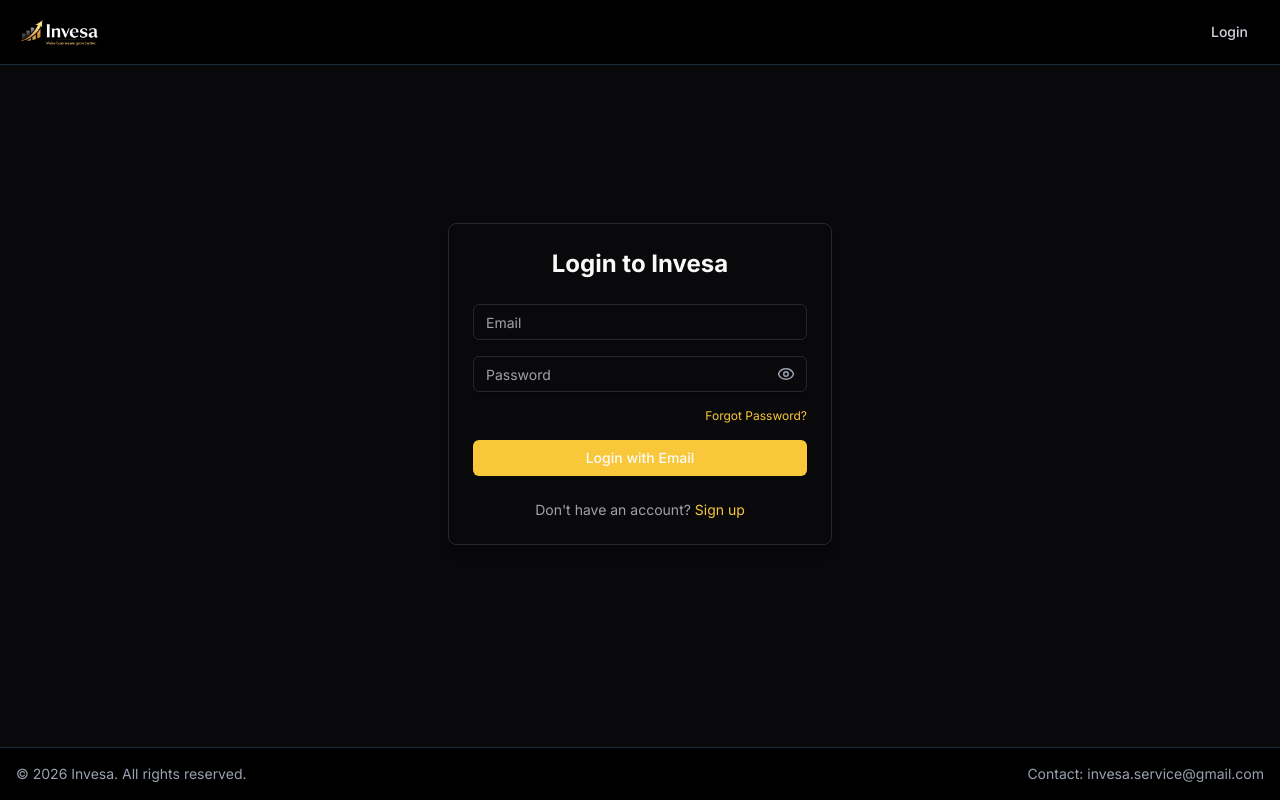
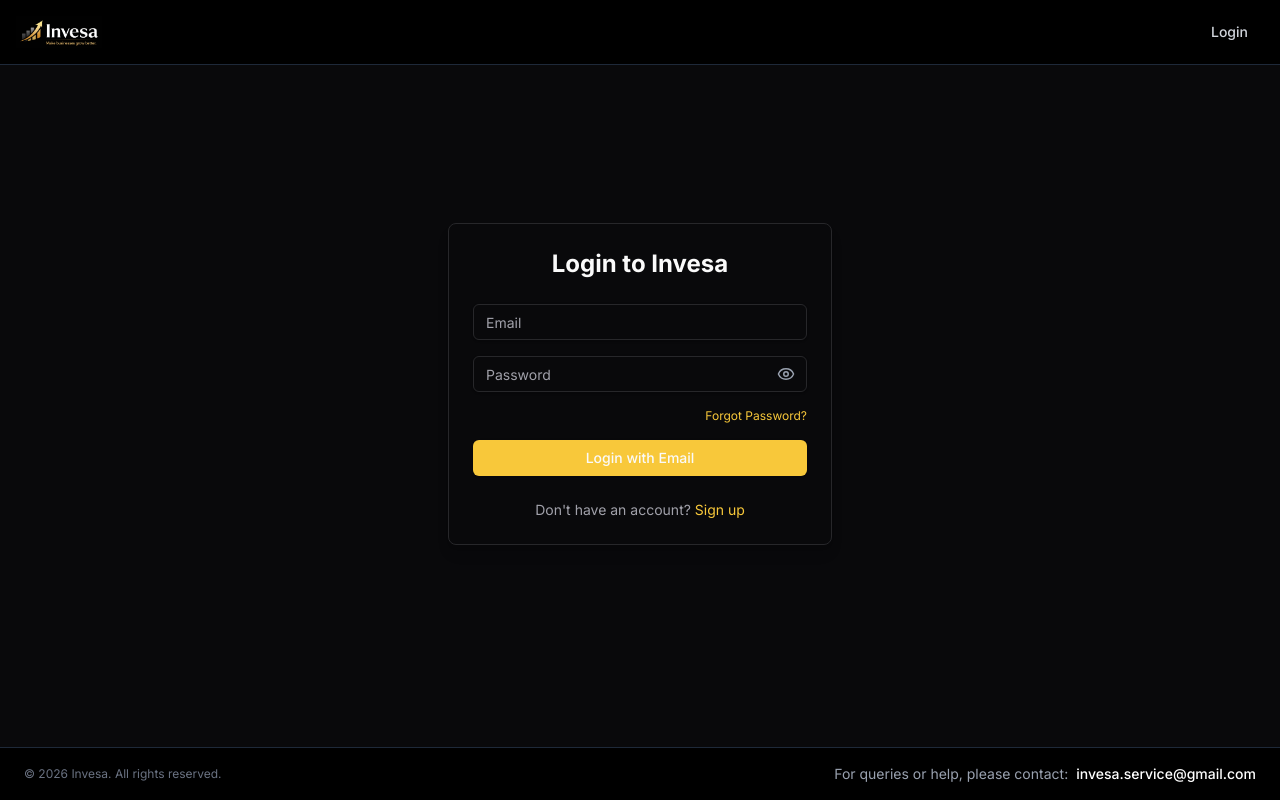
Before and after one commit to cherukurigowtham/invesa-prod, a React (Vite) app in the folder frontend/: page /login in a window 1280 px wide. Built offline with nearby package versions, Linux system fonts and the light colour scheme; no server answers.

Commit message:
chore: final polish, bug fixes, and footer refinement

```diff
--- a/frontend/src/components/Footer.jsx
+++ b/frontend/src/components/Footer.jsx
@@ -1,14 +1,20 @@
 const Footer = () => {
     return (
         <footer className="fixed bottom-0 w-full bg-black border-t border-gray-800 py-4 text-center text-gray-400 text-sm z-50">
-            <div className="container mx-auto flex flex-col items-center justify-between gap-2 px-4 text-center md:flex-row">
-                <p>&copy; {new Date().getFullYear()} Invesa. All rights reserved.</p>
-                <div className="flex items-center gap-4">
-                    <a href="mailto:invesa.service@gmail.com" className="text-gray-400 hover:text-white transition-colors">
-                        Contact: invesa.service@gmail.com
+            <div className="container mx-auto flex flex-col md:flex-row items-center justify-between gap-4 px-6 text-center md:text-left">
+                <p className="text-gray-500 text-xs">
+                    &copy; {new Date().getFullYear()} Invesa. All rights reserved.
+                </p>
+
+                <div className="flex flex-col md:flex-row items-center justify-center gap-1 md:gap-2 text-sm text-gray-400">
+                    <span>For queries or help, please contact:</span>
+                    <a
+                        href="mailto:invesa.service@gmail.com"
+                        className="text-white hover:text-yellow-500 transition-colors font-medium hover:underline"
+                    >
+                        invesa.service@gmail.com
                     </a>
                 </div>
-
             </div>
         </footer>
     );
--- a/frontend/src/pages/Chat.jsx
+++ b/frontend/src/pages/Chat.jsx
@@ -14,6 +14,22 @@
     const [searchParams] = useSearchParams();
     const navigate = useNavigate();
     const messagesEndRef = useRef(null);
+
+    const scrollToBottom = () => {
+        messagesEndRef.current?.scrollIntoView({ behavior: "smooth" });
+    };
+
+    const fetchConversations = async () => {
+        try {
+            // Fetch all messages involving current user to group them
+            // This is inefficient but works without a dedicated endpoint
+            const response = await api.get(`/messages?user1=${currentUser.id}&user2=${currentUser.id}&limit=500`);
+            setLoading(false);
+        } catch (error) {
+            console.error("Failed to fetch conversations", error);
+            setLoading(false);
+        }
+    };
 
     // Initial load: fetch all messages to build conversation list
     useEffect(() => {
@@ -60,43 +76,6 @@
         const interval = setInterval(fetchMessages, 3000); // Poll every 3s
         return () => clearInterval(interval);
     }, [selectedUser, currentUser.id]);
-
-    const fetchConversations = async () => {
-        try {
-            // Fetch all messages involving current user to group them
-            // This is inefficient but works without a dedicated endpoint
-            // A better way: Backend endpoint /api/conversations
-            // For MVP: We fetch "all" (limit high) and client-side group.
-            const response = await api.get(`/messages?user1=${currentUser.id}&user2=${currentUser.id}&limit=500`);
-            // Wait, existing endpoint filters by user1 AND user2?
-            // Step 662: WHERE (sender_id = $1 AND receiver_id = $2) OR ...
-            // That endpoint requires TWO users. It cannot "list all my chats".
-
-            // PROBLEM: We need an endpoint to "list my conversations".
-            // Since we can't easily change backend right now without more files,
-            // AND the user wants "Implement chat feature", implies UI.
-
-            // Workaround:
-            // 1. If we came from IdeaCard, we have a target user.
-            // 2. If we just open /chat, we show "No chats".
-            // 3. We really strictly need a backend change to list conversations.
-
-            // Let's modify the backend `GetMessages` to handle "only one user param" -> list all messages?
-            // Or add `GetConversations`.
-
-            // Let's stick to the UI for now. If no conversations endpoint,
-            // we can only chat if we know who we are chatting with (via IdeaCard).
-
-            setLoading(false);
-        } catch (error) {
-            console.error("Failed to fetch conversations", error);
-            setLoading(false);
-        }
-    };
-
-    const scrollToBottom = () => {
-        messagesEndRef.current?.scrollIntoView({ behavior: "smooth" });
-    };
 
     const handleSend = async (e) => {
         e.preventDefault();
--- a/frontend/src/pages/ForgotPassword.jsx
+++ b/frontend/src/pages/ForgotPassword.jsx
@@ -1,6 +1,6 @@
 import { useState } from 'react';
 import { Link } from 'react-router-dom';
-
+import api from '../api';
 import Button from '../components/Button';
 import Input from '../components/Input';
 
--- a/frontend/src/pages/Login.jsx
+++ b/frontend/src/pages/Login.jsx
@@ -39,20 +39,6 @@
             setError(err.response?.data?.error || "Invalid email or password");
         } finally {
             setLoading(false);
-        }
-    };
-
-    const handleSocialLogin = async (provider) => {
-        try {
-            const { error } = await supabase.auth.signInWithOAuth({
-                provider: provider,
-                options: {
-                    redirectTo: `${window.location.origin}/auth/callback`
-                }
-            });
-            if (error) throw error;
-        } catch (err) {
-            setError(err.message);
         }
     };
 
--- a/frontend/src/pages/Profile.jsx
+++ b/frontend/src/pages/Profile.jsx
@@ -25,9 +25,12 @@
 
     useEffect(() => {
         const fetchMyIdeas = async () => {
-            if (!user) return;
+            if (!user) {
+                navigate('/login');
+                return;
+            }
+
             try {
-                // Using the main ideas endpoint with a user_id filter
                 const response = await api.get(`/ideas?user_id=${user.id}`);
                 const items = response.data?.items ?? response.data ?? [];
                 setMyIdeas(items);
@@ -37,8 +40,9 @@
                 setLoading(false);
             }
         };
+
         fetchMyIdeas();
-    }, [user?.id]);
+    }, [user, navigate]);
 
     const handleDelete = async (ideaId) => {
         if (!window.confirm("Are you sure you want to delete this idea? This cannot be undone.")) {
--- a/frontend/src/pages/Register.jsx
+++ b/frontend/src/pages/Register.jsx
@@ -18,7 +18,6 @@
         bio: ''
     });
     const [error, setError] = useState('');
-    const [suggestions, setSuggestions] = useState([]);
     const [isLoading, setIsLoading] = useState(false);
     const [successMessage, setSuccessMessage] = useState('');
     const [showPassword, setShowPassword] = useState(false);
@@ -38,13 +37,10 @@
         return null;
     };
 
-
-
     const handleSubmit = async (e) => {
         e.preventDefault();
         setIsLoading(true);
         setError('');
-        setSuggestions([]);
 
         if (formData.password !== formData.confirm_password) {
             setError("Passwords do not match");
@@ -88,20 +84,6 @@
         }
     };
 
-    const handleSocialLogin = async (provider) => {
-        try {
-            const { error } = await supabase.auth.signInWithOAuth({
-                provider: provider,
-                options: {
-                    redirectTo: `${window.location.origin}/auth/callback`
-                }
-            });
-            if (error) throw error;
-        } catch (err) {
-            setError(err.message);
-        }
-    };
-
     if (successMessage) {
         return (
             <div className="flex min-h-[80vh] items-center justify-center">
@@ -115,7 +97,7 @@
     }
 
     return (
-        <div className="flex min-h-[80vh] items-center justify-center py-10 px-4">
+        <div className="flex min-h-[80vh] items-center justify-center py-10 px-4" >
             <div className="w-full max-w-md p-6 rounded-lg border shadow-lg bg-card text-card-foreground">
                 <h1 className="text-2xl font-bold mb-2 text-center text-yellow-500">Create Account</h1>
                 <p className="text-sm text-gray-400 text-center mb-6">Join Invesa today</p>
@@ -212,7 +194,7 @@
                     Already have an account? <Link to="/login" className="text-yellow-500 hover:underline font-medium">Login</Link>
                 </p>
             </div>
-        </div>
+        </div >
     );
 };
 
--- a/frontend/src/pages/ResetPassword.jsx
+++ b/frontend/src/pages/ResetPassword.jsx
@@ -1,21 +1,31 @@
 import { useState, useEffect } from 'react';
-import { useNavigate } from 'react-router-dom';
+import { Link, useNavigate, useSearchParams } from 'react-router-dom';
+import api from '../api';
 
 import Button from '../components/Button';
 import Input from '../components/Input';
 
 const ResetPassword = () => {
+    const [searchParams] = useSearchParams();
     const navigate = useNavigate();
+    const token = searchParams.get('token');
+
     const [password, setPassword] = useState('');
     const [confirmPassword, setConfirmPassword] = useState('');
+    const [loading, setLoading] = useState(false);
     const [message, setMessage] = useState('');
     const [error, setError] = useState('');
-    const [isLoading, setIsLoading] = useState(false);
+
+    const validatePassword = (pwd) => {
+        if (pwd.length < 8) return "Password must be at least 8 chars long";
+        if (!/\d/.test(pwd)) return "Password must contain a number";
+        if (!/[A-Z]/.test(pwd)) return "Password must contain an uppercase letter";
+        if (!/[!@#$%^&*(),.?":{}|<>]/.test(pwd)) return "Password must contain a special character";
+        return null;
+    };
 
     useEffect(() => {
         // Get token from URL query params
-        const params = new URLSearchParams(window.location.search);
-        const tokenFromUrl = params.get('token');
         if (!tokenFromUrl) {
             setError("Invalid or missing reset token.");
         }
```
